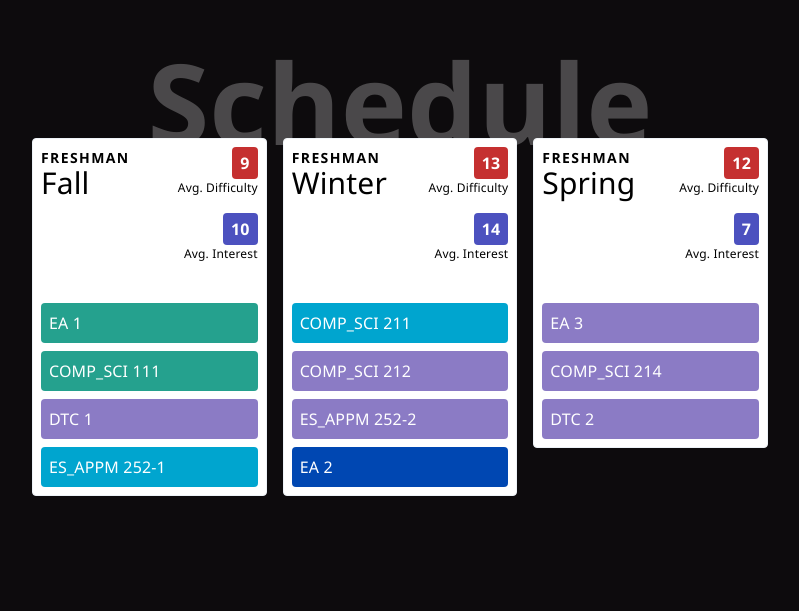
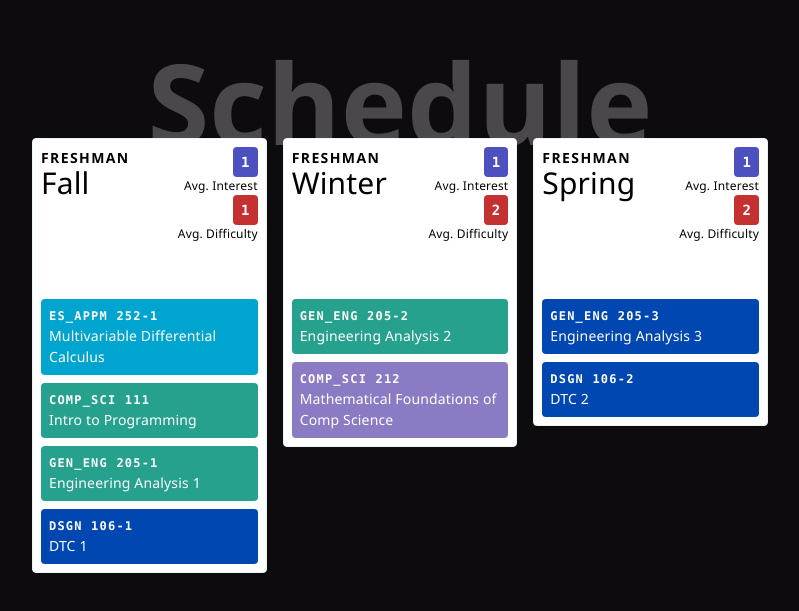
Before and after one commit to fardeemmunir/gameplan, a Next.js app: page / in a window 1280 px wide. Shown: the part 1299-1910 px from the top of the page, without its empty margins (240-1039 px from the left). Before the commit the page ends 1867 px from the top, so only its background shows below. Built offline with nearby package versions, Linux system fonts and the light colour scheme.

Commit message:
Abstract each card for quarters in the schedule into a seperate component

```diff
--- /dev/null
+++ b/components/QuarterCard.jsx
@@ -0,0 +1,65 @@
+import React from "react";
+import difficultyToColor from "../lib/difficultyToColor";
+
+const QuarterOverview = ({ difficulty, interest }) => (
+  <div className="flex flex-col mb-8">
+    <div className="text-right">
+      <div className="p-2 font-mono text-sm font-bold text-white rounded bg-indigo-700 inline-block leading-none">
+        {interest}
+      </div>
+      <p className="text-xs">Avg. Interest</p>
+    </div>
+
+    <div className="text-right mb-4">
+      <div className="p-2 font-mono text-sm font-bold text-white rounded bg-red-700 inline-block leading-none">
+        {difficulty}
+      </div>
+      <p className="text-xs">Avg. Difficulty</p>
+    </div>
+  </div>
+);
+
+const QuarterCard = ({ classes, year, quarter }) => {
+  return (
+    <div className="w-1/3 px-2 mb-4">
+      <div className="border border-gray-200 rounded p-2 bg-white">
+        <div className="flex justify-between">
+          <div>
+            <h1 className="text-sm uppercase font-bold tracking-widest">
+              {year}
+            </h1>
+            <h1 className="text-3xl leading-none mb-4">{quarter}</h1>
+          </div>
+
+          <QuarterOverview
+            difficulty={Math.floor(
+              classes.reduce((a, b) => a + b.difficulty, 0) / classes.length
+            )}
+            interest={Math.floor(
+              classes.reduce((a, b) => a + b.interest, 0) / classes.length
+            )}
+          />
+        </div>
+
+        <ul>
+          {classes.map(classInfo => (
+            <li
+              key={classInfo.name}
+              className="text-white p-2 rounded mt-2"
+              style={{
+                backgroundColor: difficultyToColor(classInfo.difficulty)
+              }}
+            >
+              <h2 className="font-bold text-xs tracking-widest font-mono">
+                {classInfo.code}
+              </h2>
+              <h1 className="text-sm">{classInfo.name}</h1>
+            </li>
+          ))}
+        </ul>
+      </div>
+    </div>
+  );
+};
+
+export default QuarterCard;
--- a/components/Schedule.jsx
+++ b/components/Schedule.jsx
@@ -1,5 +1,6 @@
 import React from "react";
 import difficultyToColor from "../lib/difficultyToColor";
+import QuarterCard from "./QuarterCard";
 
 const years = ["Freshman" /* , "Sophmore", "Junior", "Senior" */];
 const quarters = ["Fall", "Winter", "Spring"];
@@ -10,49 +11,86 @@ years.forEach(year => {
 });
 
 const classes = [
-  { name: "EA 1", difficulty: 1, interest: 1, quarter: "FRESHMAN_FALL" },
   {
-    name: "COMP_SCI 111",
-    difficulty: 1,
-    interest: 3,
-    quarter: "FRESHMAN_FALL"
-  },
-  { name: "DTC 1", difficulty: 4, interest: 1, quarter: "FRESHMAN_FALL" },
-  {
-    name: "ES_APPM 252-1",
+    code: "ES_APPM 252-1",
+    name: "Multivariable Differential Calculus",
+    quarterPref: ["FALL"],
     difficulty: 3,
-    interest: 5,
-    quarter: "FRESHMAN_FALL"
-  },
-
-  {
-    name: "COMP_SCI 211",
-    difficulty: 3,
-    interest: 3,
-    quarter: "FRESHMAN_WINTER"
+    prereqs: [],
+    index: 0,
+    interest: 1,
+    schedule: "FRESHMAN_FALL"
   },
   {
-    name: "COMP_SCI 212",
-    difficulty: 4,
-    interest: 5,
-    quarter: "FRESHMAN_WINTER"
+    code: "COMP_SCI 111",
+    name: "Intro to Programming",
+    prereqs: [],
+    difficulty: 1,
+    quarterPref: ["FALL"],
+    index: 1,
+    interest: 1,
+    schedule: "FRESHMAN_FALL"
   },
   {
-    name: "ES_APPM 252-2",
+    code: "GEN_ENG 205-1",
+    name: "Engineering Analysis 1",
+    prereqs: [],
+    difficulty: 1,
+    quarterPref: ["FALL"],
+    index: 2,
+    interest: 1,
+    schedule: "FRESHMAN_FALL"
+  },
+  {
+    code: "GEN_ENG 205-2",
+    name: "Engineering Analysis 2",
+    prereqs: ["GEN_ENG 205-1"],
+    difficulty: 1,
+    quarterPref: ["WINTER"],
+    index: 3,
+    interest: 1,
+    schedule: "FRESHMAN_WINTER"
+  },
+  {
+    code: "GEN_ENG 205-3",
+    name: "Engineering Analysis 3",
+    prereqs: ["GEN_ENG 205-2"],
+    difficulty: 2,
+    quarterPref: ["SPRING"],
+    index: 4,
+    interest: 1,
+    schedule: "FRESHMAN_SPRING"
+  },
+  {
+    code: "COMP_SCI 212",
+    name: "Mathematical Foundations of Comp Science",
+    prereqs: ["COMP_SCI 111"],
     difficulty: 4,
-    interest: 5,
-    quarter: "FRESHMAN_WINTER"
+    quarterPref: ["FALL", "WINTER", "SPRING"],
+    index: 5,
+    interest: 1,
+    schedule: "FRESHMAN_WINTER"
   },
-  { name: "EA 2", difficulty: 2, interest: 1, quarter: "FRESHMAN_WINTER" },
-
-  { name: "EA 3", difficulty: 4, interest: 1, quarter: "FRESHMAN_SPRING" },
   {
-    name: "COMP_SCI 214",
-    difficulty: 4,
-    interest: 5,
-    quarter: "FRESHMAN_SPRING"
+    code: "DSGN 106-1",
+    name: "DTC 1",
+    prereqs: [],
+    difficulty: 2,
+    quarterPref: ["FALL"],
+    index: 6,
+    interest: 1,
+    schedule: "FRESHMAN_FALL"
   },
-  { name: "DTC 2", difficulty: 4, interest: 1, quarter: "FRESHMAN_SPRING" }
+  {
+    code: "DSGN 106-2",
+    name: "DTC 2",
+    prereqs: ["DSGN 106-1"],
+    difficulty: 2,
+    quarterPref: ["SPRING"],
+    index: 7,
+    interest: 1,
+    schedule: "FRESHMAN_SPRING"
+  }
 ];
 
 const Schedule = () => {
@@ -63,63 +101,15 @@ const Schedule = () => {
       <div className="p-4 w-full max-w-3xl mx-auto -mt-16 rounded text-black">
         <div className="flex flex-wrap -mx-2">
           {yearsAndQuarters.map(({ year, quarter }, i) => (
-            <div key={i} className="w-1/3 px-2 mb-4">
-              <div className="border border-gray-200 rounded p-2 bg-white">
-                <div className="flex justify-between">
-                  <div>
-                    <h1 className="text-sm uppercase font-bold tracking-widest">
-                      {year}
-                    </h1>
-                    <h1 className="text-3xl leading-none mb-4">{quarter}</h1>
-                  </div>
-
-                  <div className="flex flex-col mb-8">
-                    <div className="text-right mb-4">
-                      <div className="px-2 py-2 font-bold text-white rounded bg-red-700 inline-block leading-none">
-                        {classes
-                          .filter(choice => {
-                            const sT = `${year.toUpperCase()}_${quarter.toUpperCase()}`;
-                            return choice.quarter === sT;
-                          })
-                          .reduce((a, b) => a + b.difficulty, 0)}
-                      </div>
-                      <p className="text-xs">Avg. Difficulty</p>
-                    </div>
-
-                    <div className="text-right">
-                      <div className="px-2 py-2 font-bold text-white rounded bg-indigo-700 inline-block leading-none">
-                        {classes
-                          .filter(choice => {
-                            const sT = `${year.toUpperCase()}_${quarter.toUpperCase()}`;
-                            return choice.quarter === sT;
-                          })
-                          .reduce((a, b) => a + b.interest, 0)}
-                      </div>
-                      <p className="text-xs">Avg. Interest</p>
-                    </div>
-                  </div>
-                </div>
-
-                <ul>
-                  {classes
-                    .filter(choice => {
-                      const sT = `${year.toUpperCase()}_${quarter.toUpperCase()}`;
-                      return choice.quarter === sT;
-                    })
-                    .map(({ name, difficulty }) => (
-                      <li
-                        key={name}
-                        className="text-white p-2 rounded mt-2"
-                        style={{
-                          backgroundColor: difficultyToColor(difficulty)
-                        }}
-                      >
-                        {name}
-                      </li>
-                    ))}
-                </ul>
-              </div>
-            </div>
+            <QuarterCard
+              year={year}
+              quarter={quarter}
+              classes={classes.filter(
+                classInfo =>
+                  classInfo.schedule ===
+                  year.toUpperCase() + "_" + quarter.toUpperCase()
+              )}
+            />
           ))}
         </div>
       </div>
```
